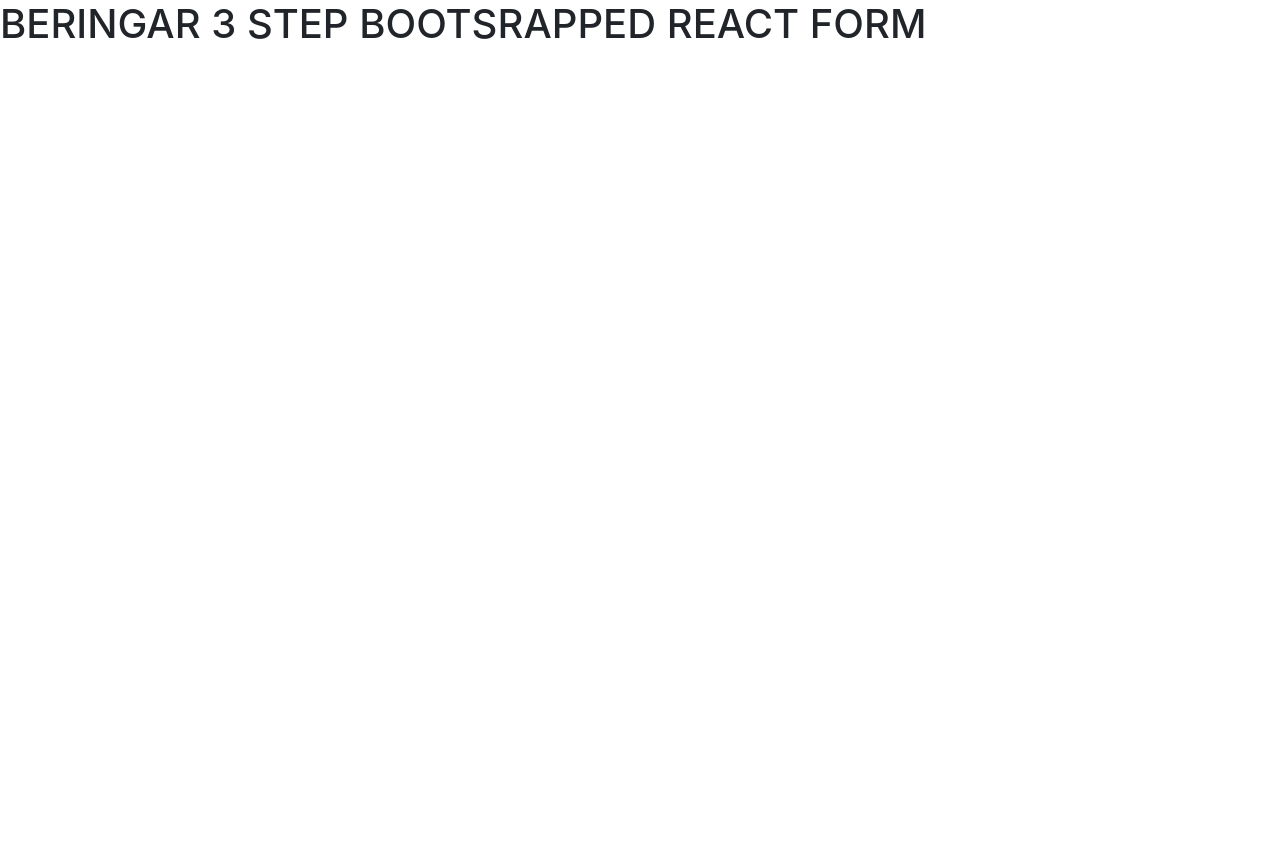
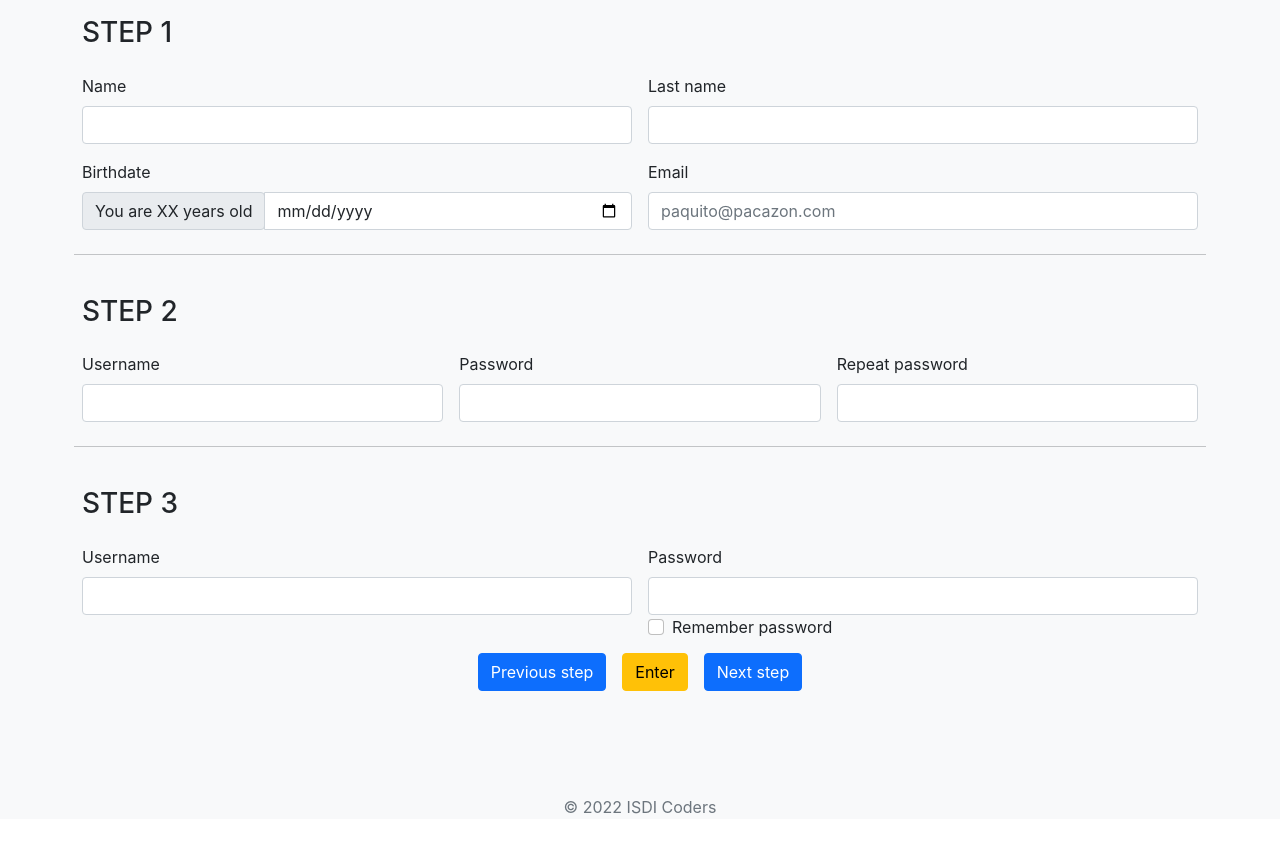
Before and after one commit to Beringar/w4-ch4-berenguer-pou, a React (Create React App) app: page / in a window 1280 px wide. Shown: the top 852 px of the page. Before the commit the page ends 800 px from the top, so only its background shows below. Built offline with nearby package versions, Linux system fonts and the light colour scheme.

Commit message:
added form fields for all steps / defined prev/next/enter btn

```diff
--- a/src/App.js
+++ b/src/App.js
@@ -2,9 +2,163 @@ import "./App.css";
 
 function App() {
   return (
-    <div className="App">
-      <h1>BERINGAR 3 STEP BOOTSRAPPED REACT FORM</h1>
-    </div>
+    <>
+      <div className="bg-light">
+        <div className="container mt-3">
+          <main>
+            <div className="row g-5">
+              <div className="col">
+                <form>
+                  <div className="row g-3 mb-1">
+                    <h3>STEP 1</h3>
+                    <div className="col-sm-6">
+                      <label htmlFor="name" className="form-label">
+                        {" "}
+                        Name{" "}
+                      </label>
+                      <input
+                        type="text"
+                        className="form-control"
+                        id="name"
+                        placeholder=""
+                        value=""
+                      />
+                    </div>
+                    <div className="col-sm-6">
+                      <label htmlFor="lastName" className="form-label">
+                        Last name
+                      </label>
+                      <input
+                        type="text"
+                        className="form-control"
+                        id="lastName"
+                        placeholder=""
+                        value=""
+                      />
+                    </div>
+                    <div className="col-sm-6">
+                      <label htmlFor="birthdate" className="form-label">
+                        Birthdate
+                      </label>
+                      <div className="input-group has-validation">
+                        <span className="input-group-text">
+                          You are XX years old
+                        </span>
+                        <input
+                          type="date"
+                          className="form-control"
+                          id="birthdate"
+                          placeholder="enter your birthdate"
+                        />
+                      </div>
+                    </div>
+                    <div className="col-sm-6">
+                      <label htmlFor="email" className="form-label">
+                        {" "}
+                        Email{" "}
+                      </label>
+                      <input
+                        type="email"
+                        className="form-control"
+                        id="email"
+                        placeholder="paquito@pacazon.com"
+                      />
+                    </div>
+                    <hr className="my-4" />
+                    <h3>STEP 2</h3>
+                    <div className="col-md-4">
+                      <label htmlFor="username" className="form-label">
+                        Username
+                      </label>
+                      <input
+                        type="text"
+                        className="form-control"
+                        id="username"
+                        placeholder=""
+                        value=""
+                      />
+                    </div>
+                    <div className="col-md-4">
+                      <label htmlFor="password" className="form-label">
+                        Password
+                      </label>
+                      <input
+                        type="password"
+                        className="form-control"
+                        id="password"
+                        placeholder=""
+                        value=""
+                      />
+                    </div>
+                    <div className="col-md-4">
+                      <label htmlFor="repeatPassword" className="form-label">
+                        Repeat password
+                      </label>
+                      <input
+                        type="password"
+                        className="form-control"
+                        id="repeatPassword"
+                        placeholder=""
+                        value=""
+                      />
+                    </div>
+                    <hr className="my-4" />
+                    <h3>STEP 3</h3>
+                    <div className="col-md-6">
+                      <label htmlFor="usernameLogin" className="form-label">
+                        Username
+                      </label>
+                      <input
+                        type="text"
+                        className="form-control"
+                        id="usernameLogin"
+                        placeholder=""
+                        value=""
+                      />
+                    </div>
+                    <div className="col-md-6">
+                      <label htmlFor="passwordLogin" className="form-label">
+                        Password
+                      </label>
+                      <input
+                        type="password"
+                        className="form-control"
+                        id="passwordLogin"
+                        placeholder=""
+                        value=""
+                      />
+
+                      <div className="form-check">
+                        <input
+                          type="checkbox"
+                          className="form-check-input"
+                          id="rememberPassword"
+                        />
+                        <label
+                          className="form-check-label"
+                          htmlFor="rememberPassword"
+                        >
+                          Remember password
+                        </label>
+                      </div>
+                    </div>
+                  </div>
+                </form>
+                <div className="d-flex justify-content-center">
+                  <button className="btn m-2 btn-primary">Previous step</button>
+                  <button className="btn m-2 btn-warning">Enter</button>
+                  <button className="btn m-2 btn-primary">Next step</button>
+                </div>
+              </div>
+            </div>
+          </main>
+
+          <footer className="my-5 pt-5 text-muted text-center text-small">
+            <p className="mb-1">&copy; 2022 ISDI Coders</p>
+          </footer>
+        </div>
+      </div>
+    </>
   );
 }
 
```
Also changed, not shown: 1 other file (tests, documents, lock files or other folders).
